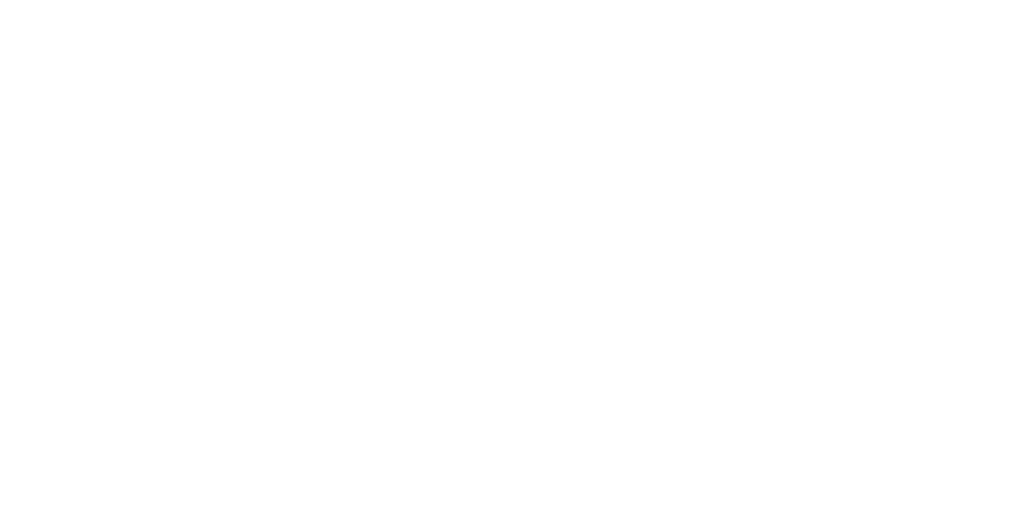
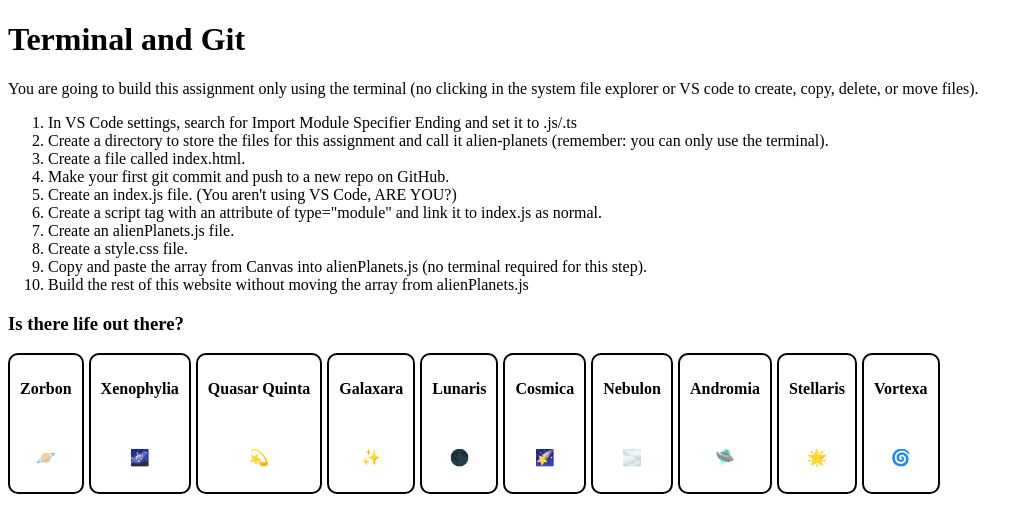
Before and after one commit to Calypso90/alien-planets, a plain HTML site: page index.html in a window 1280 px wide. Shown: the whole page, without its empty margins (0-1033 px from the left). Drawn offline with Linux system fonts and the light colour scheme.

Commit message:
Completed Alien Planet project

```diff
--- /dev/null
+++ b/alienPlanets.js
@@ -0,0 +1,82 @@
+export const alienPlanets = [
+    {
+      id: 1,
+      name: "Zorbon",
+      emoji: "🪐",
+      distanceFromEarth: "320 light years",
+      hasLife: true,
+      atmosphere: "nitrogen-oxygen",
+    },
+    {
+      id: 2,
+      name: "Xenophylia",
+      emoji: "🌌",
+      distanceFromEarth: "450 light years",
+      hasLife: false,
+      atmosphere: "methane-argon",
+    },
+    {
+      id: 3,
+      name: "Quasar Quinta",
+      emoji: "💫",
+      distanceFromEarth: "1290 light years",
+      hasLife: true,
+      atmosphere: "ammonia-rich",
+    },
+    {
+      id: 4,
+      name: "Galaxara",
+      emoji: "✨",
+      distanceFromEarth: "85 light years",
+      hasLife: false,
+      atmosphere: "carbon dioxide",
+    },
+    {
+      id: 5,
+      name: "Lunaris",
+      emoji: "🌑",
+      distanceFromEarth: "600 light years",
+      hasLife: true,
+      atmosphere: "oxygen-argon",
+    },
+    {
+      id: 6,
+      name: "Cosmica",
+      emoji: "🌠",
+      distanceFromEarth: "2500 light years",
+      hasLife: false,
+      atmosphere: "hydrogen-helium",
+    },
+    {
+      id: 7,
+      name: "Nebulon",
+      emoji: "🌫️",
+      distanceFromEarth: "1100 light years",
+      hasLife: true,
+      atmosphere: "sulfuric acid",
+    },
+    {
+      id: 8,
+      name: "Andromia",
+      emoji: "🛸",
+      distanceFromEarth: "75 light years",
+      hasLife: false,
+      atmosphere: "chlorine",
+    },
+    {
+      id: 9,
+      name: "Stellaris",
+      emoji: "🌟",
+      distanceFromEarth: "300 light years",
+      hasLife: true,
+      atmosphere: "nitrogen-methane",
+    },
+    {
+      id: 10,
+      name: "Vortexa",
+      emoji: "🌀",
+      distanceFromEarth: "2200 light years",
+      hasLife: false,
+      atmosphere: "neon-xenon",
+    },
+  ];
--- a/index.html
+++ b/index.html
@@ -5,8 +5,24 @@
     <meta name="viewport" content="width=device-width, initial-scale=1.0">
     <title>Document</title>
     <script defer type="module" src="index.js"></script>
+    <link rel="stylesheet" href="style.css">
 </head>
 <body>
-
+    <h1>Terminal and Git</h1>
+    <p>You are going to build this assignment only using the terminal (no clicking in the system file explorer or VS code to create, copy, delete, or move files).</p>
+    <ol>
+        <li>In VS Code settings, search for Import Module Specifier Ending and set it to .js/.ts</li>
+        <li>Create a directory to store the files for this assignment and call it alien-planets (remember: you can only use the terminal).</li>
+        <li>Create a file called index.html.</li>
+        <li>Make your first git commit and push to a new repo on GitHub.</li>
+        <li>Create an index.js file. (You aren't using VS Code, ARE YOU?)</li>
+        <li>Create a script tag with an attribute of type="module" and link it to index.js as normal.</li>
+        <li>Create an alienPlanets.js file.</li>
+        <li>Create a style.css file.</li>
+        <li>Copy and paste the array from Canvas into alienPlanets.js (no terminal required for this step).</li>
+        <li>Build the rest of this website without moving the array from alienPlanets.js</li>
+    </ol>
+    <h3>Is there life out there?</h3>
+    <div id="planetContainer"></div>
 </body>
 </html>
--- a/index.js
+++ b/index.js
@@ -0,0 +1,19 @@
+import { alienPlanets } from "./alienPlanets.js";
+
+const planetContainer = document.querySelector("#planetContainer")
+
+for (let i = 0; i < alienPlanets.length; i++){
+    const div = document.createElement("div")
+    div.className = "planet"
+    planetContainer.appendChild(div)
+
+    const name = document.createElement("div")
+    name.className = "planetName"
+    name.textContent = alienPlanets[i].name
+    div.appendChild(name)
+
+    const emoji = document.createElement("div")
+    emoji.className = "planetEmoji"
+    emoji.textContent = alienPlanets[i].emoji
+    div.appendChild(emoji)
+}
--- /dev/null
+++ b/style.css
@@ -0,0 +1,24 @@
+#planetContainer{
+    display: flex;
+    flex-wrap: wrap;
+    gap: 5px;
+}
+
+.planet{
+    display: flex;
+    border: 2px solid black;
+    border-radius: 10px;
+    flex-direction: column;
+    align-items: center;
+}
+
+.planetName{
+    text-align: center;
+    white-space: nowrap;
+    margin: 25px 10px;
+    font-weight: bold;
+}
+
+.planetEmoji{
+    margin: 25px 10px;
+}
```
